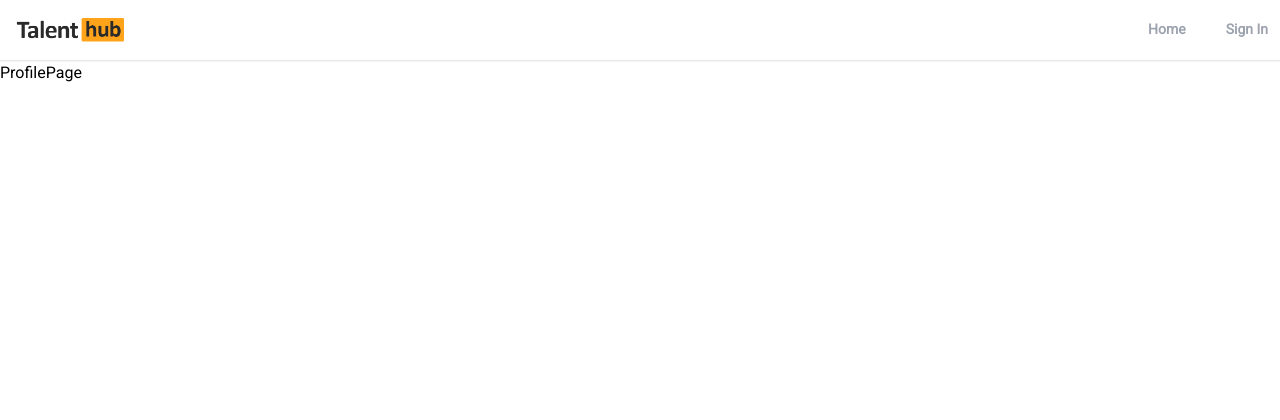
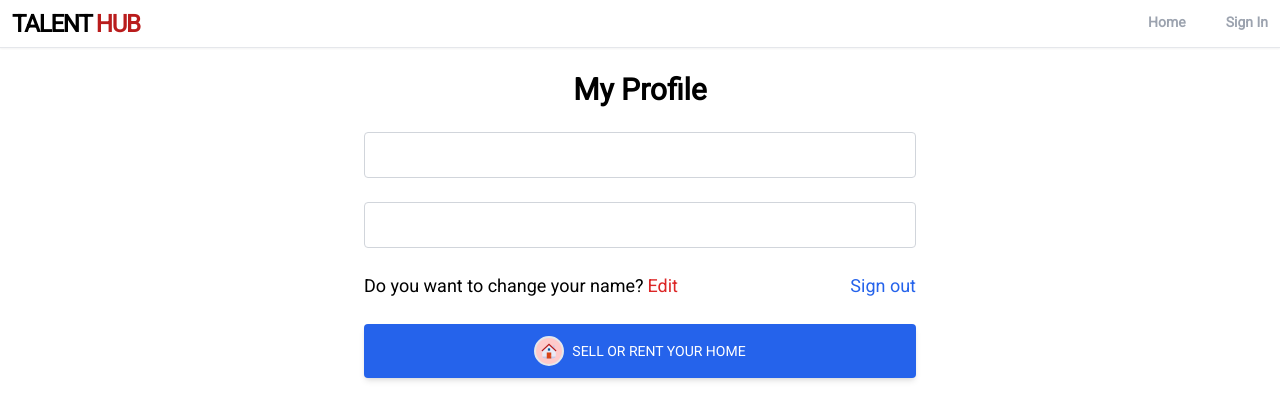
Before and after one commit to nishanbudhathoki2266/talent-hub, a Next.js app in the folder client/: page /profile in a window 1280 px wide. Shown: the top 420 px of the page. Built offline with nearby package versions, Linux system fonts and the light colour scheme.

Commit message:
Set cookies for tracking logged in state

```diff
--- a/client/components/Header.jsx
+++ b/client/components/Header.jsx
@@ -19,7 +19,9 @@ export default function Header() {
         href="/"
         className="text-xl md:text-2xl font-bold tracking-widest cursor-pointer"
       >
-        <Image src="/assets/logo.png" height={50} width={120} alt="logo" />
+        <h2 className="uppercase text-black tracking-tighter">
+          Talent <span className="text-secondary">Hub</span>
+        </h2>
       </Link>
       <div>
         <ul className="flex space-x-10">
--- a/client/pages/profile/index.js
+++ b/client/pages/profile/index.js
@@ -1,7 +1,61 @@
+import Link from "next/link";
 import React from "react";
+import { FcHome } from "react-icons/fc";
 
 const ProfilePage = () => {
-  return <div>ProfilePage</div>;
+  return (
+    <>
+      <section className="max-w-6xl mx-auto flex justify-center items-center flex-col">
+        <h1 className="text-3xl text-center mt-6 font-bold">My Profile</h1>
+        <div className="w-full md:w-[50%] mt-6 px-3">
+          <form>
+            {/* Name Input */}
+
+            <input
+              type="text"
+              id="name"
+              disabled
+              className={`mb-6 w-full px-4 py-2 text-xl text-gray-700 bg-white border border-gray-300 rounded transition ease-in-out
+              }`}
+            />
+
+            {/* Email Input */}
+
+            <input
+              type="email"
+              id="email"
+              disabled
+              className="mb-6 w-full px-4 py-2 text-xl text-gray-700 bg-white border border-gray-300 rounded transition ease-in-out"
+            />
+
+            <div className="flex justify-between whitespace-nowrap text-sm sm:text-lg mb-6">
+              <p className="flex items-center ">
+                Do you want to change your name?
+                <span className="text-red-600 hover:text-red-700 transition ease-in-out duration-200 ml-1 cursor-pointer">
+                  Edit
+                </span>
+              </p>
+              <p className="text-blue-600 hover:text-blue-800 transition duration-200 ease-in-out cursor-pointer">
+                Sign out
+              </p>
+            </div>
+          </form>
+          <button
+            type="submit"
+            className="w-full bg-blue-600 text-white uppercase px-7 py-3 text-sm font-medium rounded shadow-md hover:bg-blue-700 transition duration-150 ease-in-out hover:shadow-lg active:bg-blue-800"
+          >
+            <Link
+              href="/create-listing"
+              className="flex justify-center items-center"
+            >
+              <FcHome className="mr-2 text-3xl bg-red-200 rounded-full p-1 border-2" />
+              Sell or rent your home
+            </Link>
+          </button>
+        </div>
+      </section>
+    </>
+  );
 };
 
 export default ProfilePage;
--- a/client/pages/sign-in/index.js
+++ b/client/pages/sign-in/index.js
@@ -9,6 +9,13 @@ import FormError from "@/components/FormError";
 import { toast } from "react-toastify";
 
 const SignInPage = () => {
+  const setCookie = (name, value, days) => {
+    const date = new Date();
+    date.setTime(date.getTime() + days * 24 * 60 * 60 * 1000);
+    const expires = "expires=" + date.toUTCString();
+    document.cookie = name + "=" + value + ";" + expires + ";path=/";
+  };
+
   // router
   const router = useRouter();
 
@@ -32,7 +39,7 @@ const SignInPage = () => {
 
       // For future need
       // const user = userCredential.user;
-
+      setCookie("isLoggedIn", true, 7);
       toast.success("Signed in succesfully");
       reset();
       router.push("/");
```
Also changed, not shown: client/middleware.js (+3 -4 lines).
